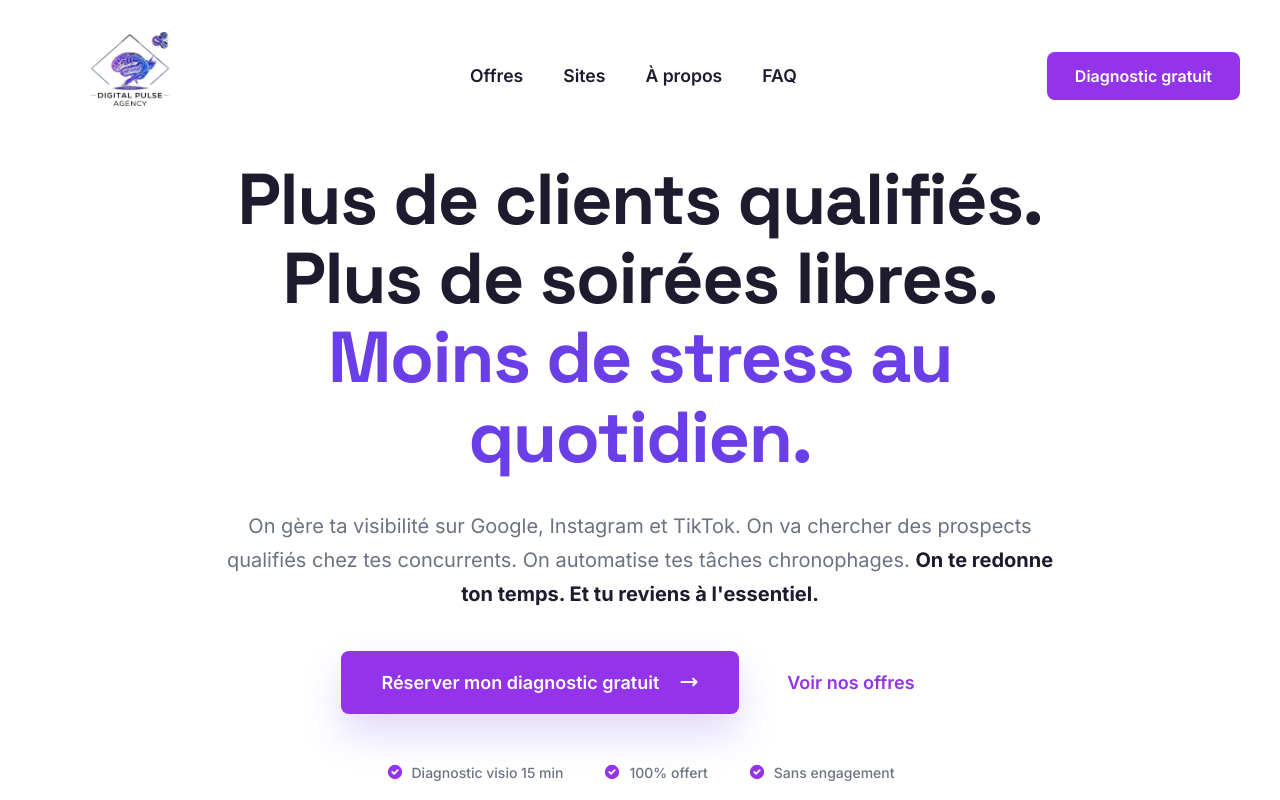
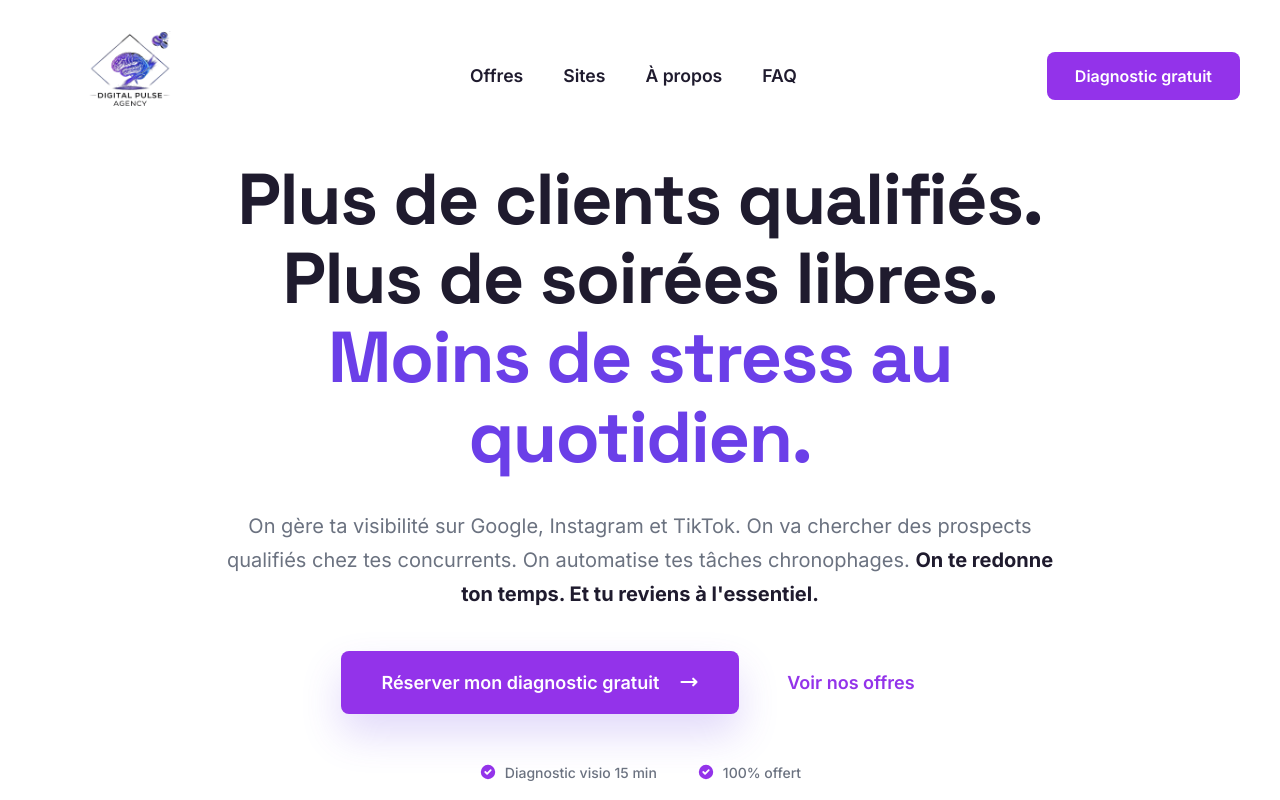
Before and after one commit to DigitalPulseAgency/SITE-AGENCE-definitif, a React (Vite) app: page / in a window 1280 px wide. Shown: the top 800 px of the page. Built offline with nearby package versions, Linux system fonts and the light colour scheme.

Commit message:
Suppression de 'Sans engagement' dans le Hero

```diff
--- a/src/components/Hero.jsx
+++ b/src/components/Hero.jsx
@@ -99,12 +99,7 @@ export default function Hero() {
                 </svg>
                 100% offert
               </span>
-              <span style={{ display: 'flex', alignItems: 'center', gap: '0.5rem' }}>
-                <svg width="18" height="18" viewBox="0 0 20 20" fill="currentColor" style={{ color: 'var(--purple-primary)' }}>
-                  <path fillRule="evenodd" d="M10 18a8 8 0 100-16 8 8 0 000 16zm3.707-9.293a1 1 0 00-1.414-1.414L9 10.586 7.707 9.293a1 1 0 00-1.414 1.414l2 2a1 1 0 001.414 0l4-4z" clipRule="evenodd" />
-                </svg>
-                Sans engagement
-              </span>
+
             </div>
           </FadeIn>
         </div>
```
